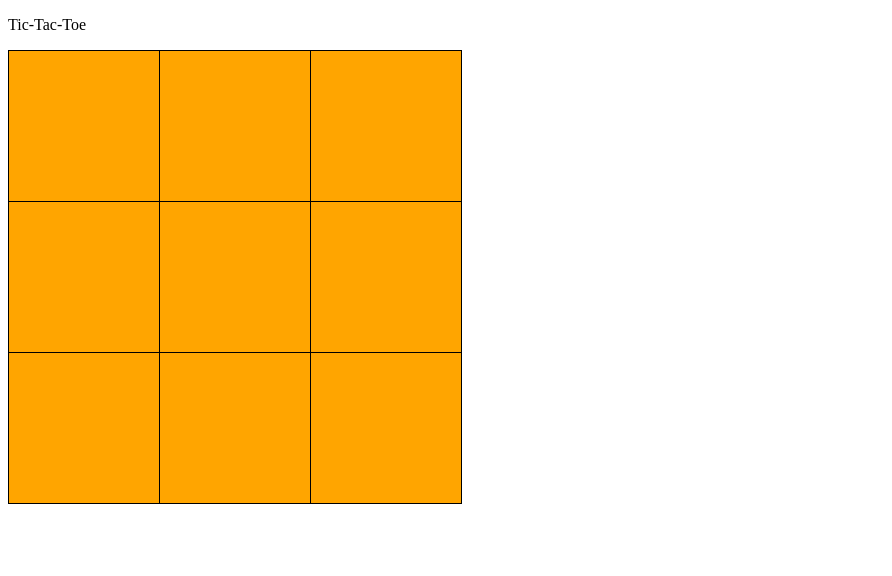
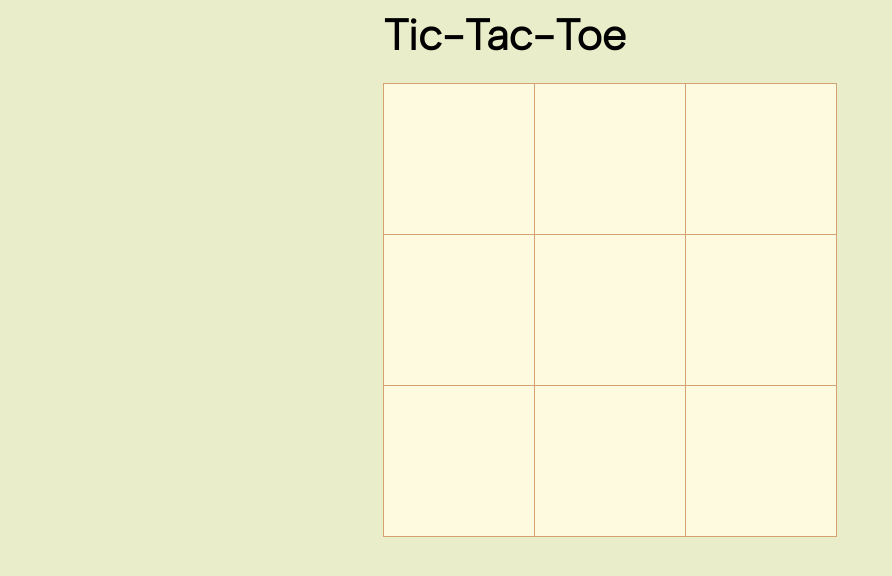
Before and after one commit to jesscz/tic-tac-toe, a plain HTML site: page index.html in a window 1280 px wide. Shown: the whole page, without its empty margins (0-892 px from the left). Drawn offline with Linux system fonts and the light colour scheme.

Commit message:
Add CSS to page and board

```diff
--- a/index.html
+++ b/index.html
@@ -9,8 +9,9 @@
     <title>Tic-Tac-Toe</title>
 </head>
 <body>
-    <p>Tic-Tac-Toe</p>
+    <p id="title">Tic-Tac-Toe</p>
+    <div id="playing"></div>
     <div id="board"></div>
-    <div id="message"></div>
+    <div id="end-message"></div>
 </body>
 </html>
--- a/script.js
+++ b/script.js
@@ -1,100 +1,3 @@
-// const counterCreator = (counter) =>{
-//     const count = () => counter++;
-//     let count = 0;
-//     return() => {
-//         console.log(count);
-//         count++;
-//     };
-//     return {count};
-// };
-
-const createBoard = (() => {
-    const boardDisplay = document.getElementById("board");
-    const endMessage = document.getElementById("message");
-    let restartBtn = document.createElement("button");
-    restartBtn.innerText = "Restart"
-    const board = [
-        [null, null, null],
-        [null, null, null],
-        [null, null, null]
-    ];
-    // const num = counterCreator("0");
-    // const total = num.count;
-    // let counter = 0;
-    // console.log(counterCreator.count(counter));
-    const initialCreate = (() => {
-        // create(total);
-        create();
-    })();
-    function create(){
-        for (let i = 0; i < 3; i++){
-            for (let j = 0; j < 3; j++){
-                let cell = document.createElement("div");
-                cell.className = "cell";
-                cell.id = `${i},${j}`;
-                cell.innerText = board[i][j];
-                boardDisplay.append(cell);
-                cell.addEventListener("click", () => {gameClick(cell);});
-            }
-        }
-    }
-    const gameClick = (cell) => {
-        if (cell.innerText === ""){
-            const toPlay = playGame.playMarker();
-            cell.innerText = toPlay;
-            board[cell.id.charAt(0)][cell.id.charAt(2)] = toPlay;
-            if (playGame.checkForWinner(cell) == true){
-                winner(toPlay);
-            }
-            else{
-                let boardSpacePlayed = 0;
-                for (let i = 0; i < 3; i++){
-                    for (let j = 0; j < 3; j++){
-                        if (board[i][j] != null){
-                            boardSpacePlayed++;
-                            if (boardSpacePlayed === 9){
-                                tie();
-                            }
-                        }
-                    }
-                }
-            }
-        }
-    }
-    const recreate = () => {
-        for (let i = 0; i < 3; i++){
-            for (let j = 0; j < 3; j++){
-                board[i][j] = null;
-            }
-        }
-        // console.log(board);
-        // counter = 0;
-        boardDisplay.innerHTML = "";
-        endMessage.innerHTML = "";
-        create();
-
-    }
-    const winner = (winnerMarker) => {
-        for (let i = 0; i < 3; i++){ //removes all the event listener (since there is a winner)
-            for (let j = 0; j < 3; j++){
-                let toReplace = (document.getElementById(`${i}`+","+`${j}`));
-                let replacement = toReplace.cloneNode(true);
-                toReplace.parentNode.replaceChild(replacement, toReplace); //removing the event listener
-            }
-        }
-        endMessage.append(winnerMarker+" is the winner");
-        endMessage.append(restartBtn);
-        restartBtn.addEventListener("click", () => {recreate();});
-    }
-    const tie = () => {
-        endMessage.append("it is a tie");
-        endMessage.append(restartBtn);
-        restartBtn.addEventListener("click", () => {recreate();});
-
-    }
-    return {initialCreate, create, gameClick, winner};
-})();
-
 const Player = (marker) => {
     const setMarker = () => marker;
     return {setMarker};
@@ -104,17 +7,16 @@ const playGame = (() => {
     const player1 = Player("X");
     const player2 = Player("O");
     let num = 0;
-    const playMarker = () => {
-        // while(counter < 9){
+    const playMarker = (cell) => {
             if (num === 0){
                 num = 1;
+                document.getElementById(cell.id).style.color = "#da9047";
                 return (player1.setMarker());
             }
             else if(num === 1){
                 num = 0;
                 return (player2.setMarker());
             }
-        // }
     }
     const checkForWinner = (cell) => {
         let winCount = 0;
@@ -175,3 +77,92 @@ const playGame = (() => {
     }
     return {playMarker, checkForWinner};
 })();
+
+const createBoard = (() => {
+    const playMessage = document.getElementById("playing");
+    const boardDisplay = document.getElementById("board");
+    const endMessage = document.getElementById("end-message");
+    let restartBtn = document.createElement("button");
+    restartBtn.innerText = "Restart"
+    const board = [
+        [null, null, null],
+        [null, null, null],
+        [null, null, null]
+    ];
+    let message = document.createElement("p");
+    const initialCreate = (() => {
+        create();
+    })();
+    function create(){
+
+        for (let i = 0; i < 3; i++){
+            for (let j = 0; j < 3; j++){
+                let cell = document.createElement("div");
+                cell.className = "cell";
+                cell.id = `${i},${j}`;
+                cell.innerText = board[i][j];
+                boardDisplay.append(cell);
+                // playMessage.append("click to play a: ");
+                // const toPlay = playGame.playMarker(cell);
+                cell.addEventListener("click", () => {gameClick(cell); });
+            }
+        }
+    }
+    // const alertUser = () => {
+    //     const toPlay = playGame.playMarker(cell);
+    // }
+    const gameClick = (cell) => {
+        if (cell.innerText === ""){
+            const toPlay = playGame.playMarker(cell);
+            cell.innerText = toPlay;
+            board[cell.id.charAt(0)][cell.id.charAt(2)] = toPlay;
+            if (playGame.checkForWinner(cell) == true){
+                winner(toPlay);
+            }
+            else{
+                let boardSpacePlayed = 0;
+                for (let i = 0; i < 3; i++){
+                    for (let j = 0; j < 3; j++){
+                        if (board[i][j] != null){
+                            boardSpacePlayed++;
+                            if (boardSpacePlayed === 9){
+                                tie();
+                            }
+                        }
+                    }
+                }
+            }
+        }
+    }
+    const recreate = () => {
+        for (let i = 0; i < 3; i++){
+            for (let j = 0; j < 3; j++){
+                board[i][j] = null;
+            }
+        }
+        boardDisplay.innerHTML = "";
+        endMessage.innerHTML = "";
+        create();
+    }
+    const winner = (winnerMarker) => {
+        for (let i = 0; i < 3; i++){ //removes all the event listener (since there is a winner)
+            for (let j = 0; j < 3; j++){
+                let toReplace = (document.getElementById(`${i}`+","+`${j}`));
+                let replacement = toReplace.cloneNode(true);
+                toReplace.parentNode.replaceChild(replacement, toReplace); //removing the event listener
+            }
+        }
+        message.innerText = winnerMarker+" is the winner";
+        end(message);
+    }
+    const tie = () => {
+        message.innerText = "it is a tie";
+        end(message);
+    }
+    const end = (message) => {
+        endMessage.append(message);
+        endMessage.append(restartBtn);
+        restartBtn.addEventListener("click", () => {recreate();});
+    }
+    return {initialCreate};
+})();
--- a/styles.css
+++ b/styles.css
@@ -1,24 +1,50 @@
+@import url('https://fonts.googleapis.com/css2?family=Albert+Sans:wght@100;300&display=swap');
+:root{
+    background-color: #e9edc9;
+}
+body{
+    display: grid;
+    grid-template-columns: clamp(1%,375px,33%) 453px auto;
+    grid-template-rows: 75px 453px auto;
+    font-family: 'Albert Sans', Arial, Helvetica, sans-serif;
+}
+#title{
+    grid-column: 2/3;
+    font-weight: 800;
+    font-size: 43px;
+    margin-top: 1px;
+}
 #board{
     display: grid;
+    grid-row: 2/3;
+    grid-column: 2/3;
     grid-template-columns: 151px 151px 151px;
     grid-template-rows: 151px 151px 151px;
     width: 453px;
     height: 453px;
     flex-wrap: wrap;
-    background-color: orange;
+    background-color: #fefae0;
 }
 
 .cell{
     width: 150px;
     height: 150px;
     font-size: 150px;
-    font-family: Arial, Helvetica, sans-serif;
+    font-family: Arial, sans-serif;
+    color: #b5c094;
     display: flex;
     align-items: center;
     justify-content: center;
-    border: 1px solid black;
+    border: 1px solid #d4a373;
 }
 
-#message{
-    padding-top: 15px;
+#end-message{
+    grid-column: 3/4;
+    grid-row: 2/3;
+    margin: 20px;
+    align-content: center;
 }
+
+#end-message button{
+    font-family: 'Albert Sans', Arial, Helvetica, sans-serif;
+}
```
